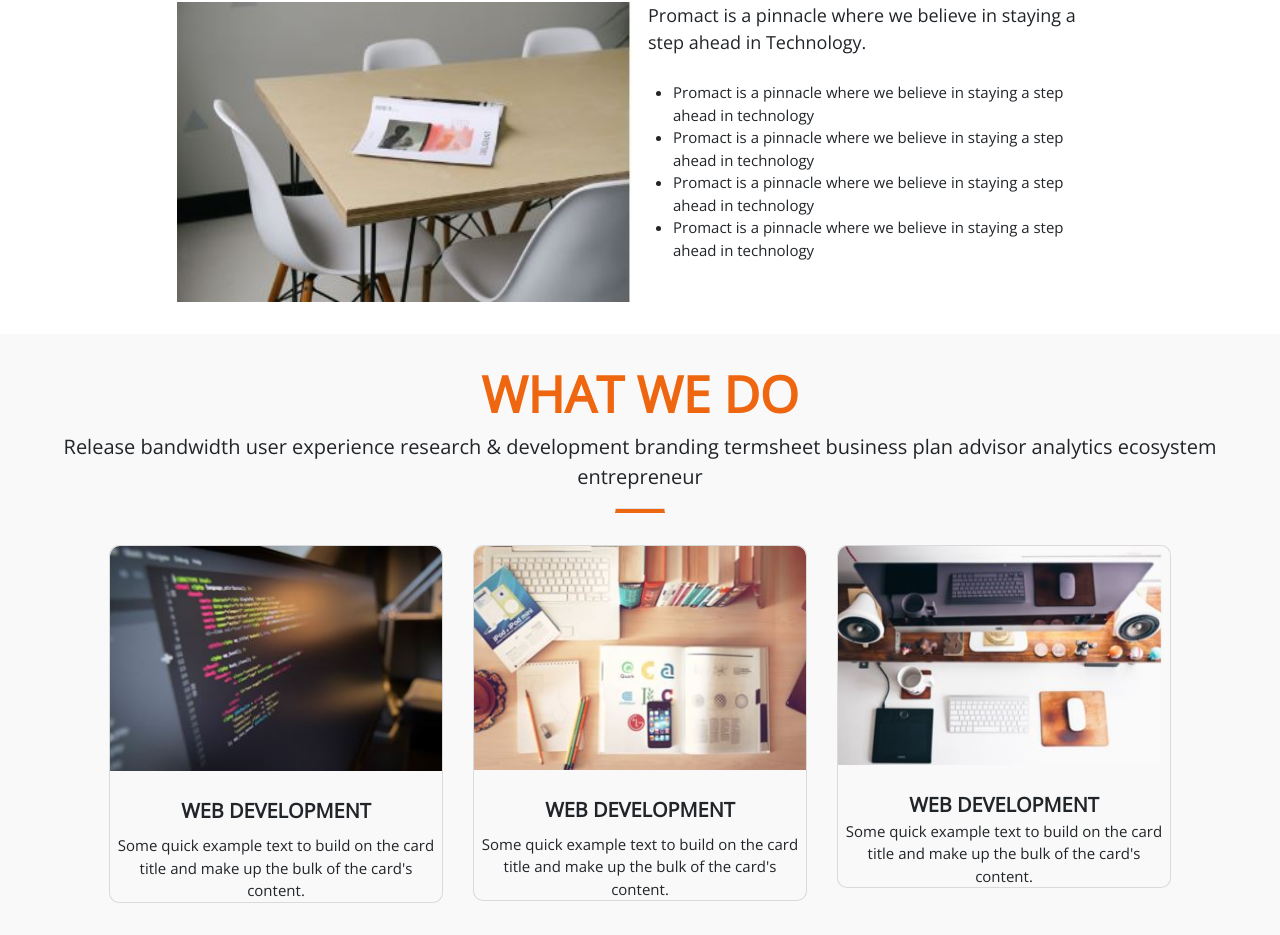
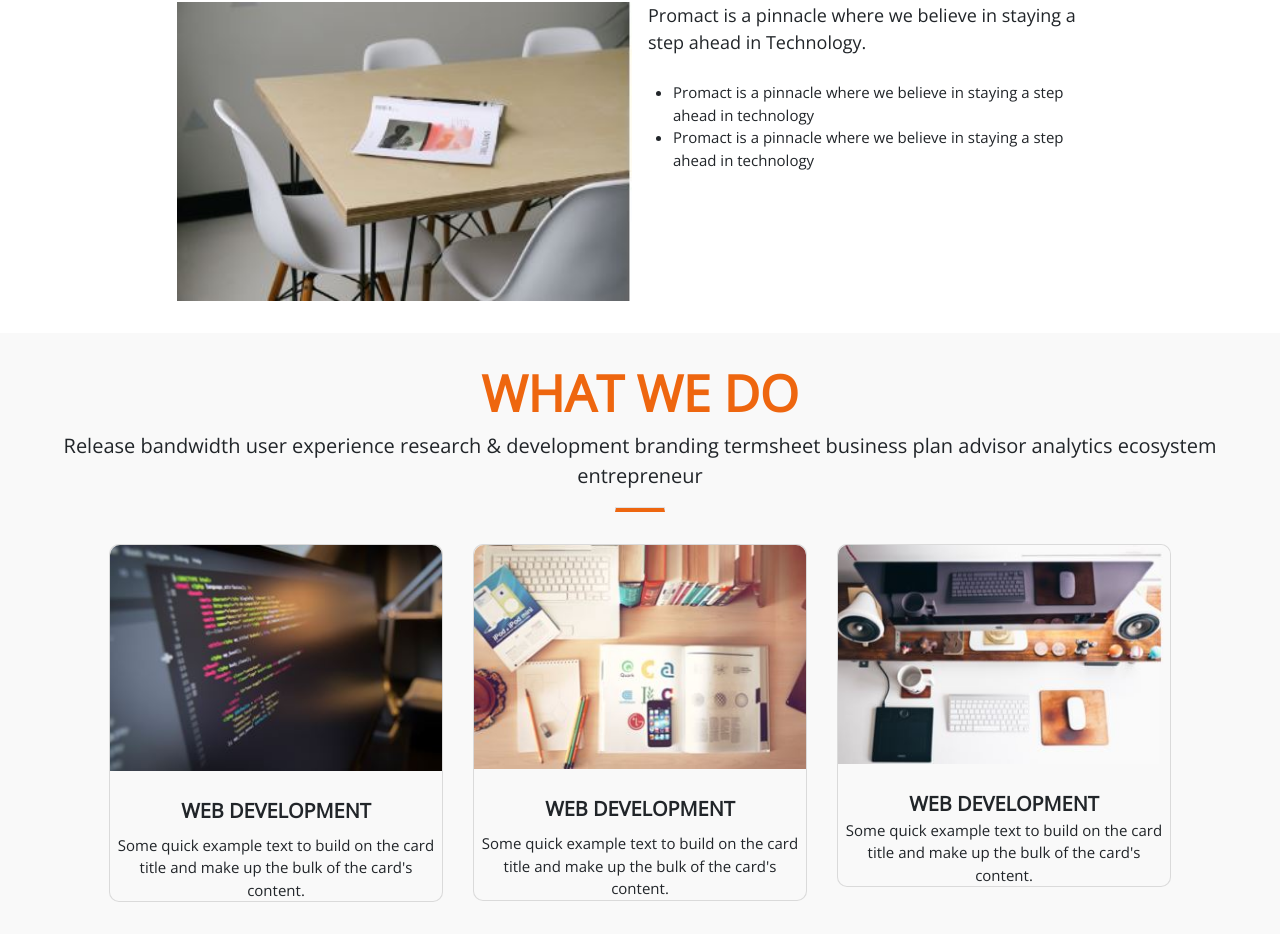
Before and after one commit to ashapatel1997/Bootstrap, an Angular app in the folder amaze-theme/: page / in a window 1280 px wide. Shown: the part 1009-1944 px from the top of the page. Built offline with nearby package versions, Linux system fonts and the light colour scheme.

Commit message:
section-3 basic design completed

```diff
--- a/amaze-theme/src/app/app.component.html
+++ b/amaze-theme/src/app/app.component.html
@@ -106,13 +106,7 @@
           <li>
             Promact is a pinnacle where we believe in staying a step ahead in technology
           </li>
-          <li>
-            Promact is a pinnacle where we believe in staying a step ahead in technology
-          </li>
 
-          <li>
-            Promact is a pinnacle where we believe in staying a step ahead in technology
-          </li>
 
         </ul>
       </div>
@@ -142,7 +136,7 @@
       <div class="row d-flex content-row p-4">
 
         <!-- service-1 -->
-        <div class="col-md-4 my-2 content-grid">
+        <div class="col-md-4 col-sm-6 my-2 content-grid">
           <div class="card content-card px-0 mx-0">
             <img class="card-img-top ml-auto " src="../assets/service-1.jpg" />
             <div class="card-body px-1 text-center">
@@ -158,7 +152,7 @@
         </div>
 
         <!-- service-2 -->
-        <div class="col-md-4 my-2 content-grid">
+        <div class="col-md-4 my-2 col-sm-6 content-grid">
           <div class="card content-card px-0 mx-0">
             <img class="card-img-top ml-auto " src="../assets/service-2.jpg" />
             <div class="card-body px-1 text-center">
@@ -174,7 +168,7 @@
         </div>
 
         <!-- service-3 -->
-        <div class="col-md-4 my-2 content-grid">
+        <div class="col-md-4 my-2 col-sm-6 content-grid">
           <div class="card content-card px-0 mx-0">
             <img class="card-img-top ml-auto " src="../assets/service-3.jpg" />
             <div class="card-body px-1 text-center">
@@ -188,6 +182,9 @@
             </div>
           </div>
         </div>
+
+
+
       </div>
     </div>
 
```
